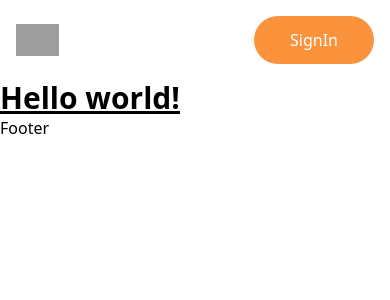
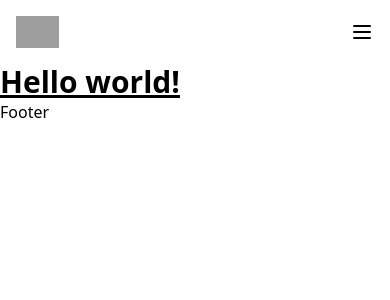
Before and after one commit to YagneshP/byssi, a Next.js app: page / in a window 390 px wide. Shown: the top 300 px of the page. Built offline with nearby package versions, Linux system fonts and the light colour scheme; grey boxes are pictures that could not be loaded.

Commit message:
Add hamburger icon for mobile view

```diff
--- a/component/Navbar/index.js
+++ b/component/Navbar/index.js
@@ -9,32 +9,45 @@ const Navbar = () => {
         <img className='h-8 w-max sm:h-10' src='../../assests/byssi.svg' />
       </a>
       {/* NavLinks shown at sm and bigger */}
-      <div className='hidden sm:flex grow  justify-evenly'>
+      <div className='hidden sm:flex  justify-evenly items-center'>
         <a
           href='#'
-          className='font-medium active:text-orange-500 hover:text-orange-300'
+          className='font-medium active:text-orange-500 hover:text-orange-300 pr-6'
         >
           Home
         </a>
-        <a className='font-medium text-black active:text-orange-500 hover:text-orange-300'>
+        <a className='font-medium text-black active:text-orange-500 hover:text-orange-300 pr-6'>
           Who We Are
         </a>
-        <a className='font-medium text-black hover:text-orange-300'>
-          Community Partner
+        <a className='font-medium text-black hover:text-orange-300 pr-6'>
+          Partners
         </a>
-        <a className='font-medium text-black hover:text-orange-300'>
+        <a className='font-medium text-black hover:text-orange-300 pr-6'>
           Applications
+        </a>
+
+        <a>
+          <Button>SignIn</Button>
         </a>
       </div>
 
       {/* hamburger icon */}
-      {/* <div>
-
-      </div> */}
-
-      <a>
-        <Button>SignIn</Button>
-      </a>
+      <div className='sm:hidden justify-end'>
+        <svg
+          xmlns='http://www.w3.org/2000/svg'
+          className='h-6 w-6'
+          fill='none'
+          viewBox='0 0 24 24'
+          stroke='currentColor'
+          strokeWidth={2}
+        >
+          <path
+            strokeLinecap='round'
+            strokeLinejoin='round'
+            d='M4 6h16M4 12h16M4 18h16'
+          />
+        </svg>
+      </div>
     </nav>
   );
 };
```
